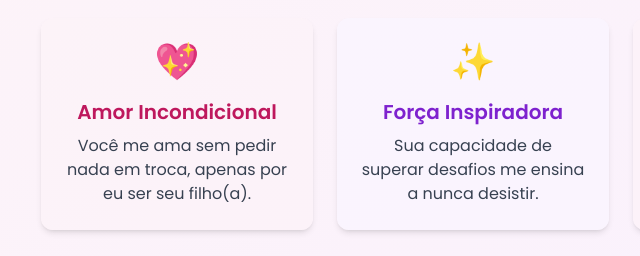
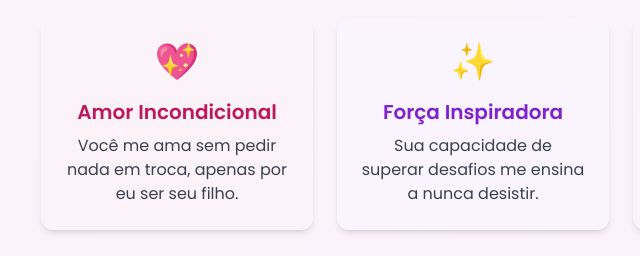
Before and after one commit to HSHAKOA/O-PROJETO-TAL, a plain HTML site: page index.html in a window 1280 px wide. Shown: the part 980-1236 px from the top of the page, 167-807 px from the left. Drawn offline with nearby package versions, Linux system fonts and the light colour scheme.

Commit message:
Update index.html

```diff
--- a/index.html
+++ b/index.html
@@ -137,7 +137,7 @@
                 <div class="bg-pink-50 bg-opacity-70 rounded-xl p-6 text-center shadow-md hover:shadow-lg transition">
                     <div class="text-4xl text-pink-500 mb-4">💖</div>
                     <h3 class="text-xl font-semibold text-pink-700 mb-2">Amor Incondicional</h3>
-                    <p class="text-gray-700">Você me ama sem pedir nada em troca, apenas por eu ser seu filho(a).</p>
+                    <p class="text-gray-700">Você me ama sem pedir nada em troca, apenas por eu ser seu filho.</p>
                 </div>
 
                 <div class="bg-purple-50 bg-opacity-70 rounded-xl p-6 text-center shadow-md hover:shadow-lg transition">
```
